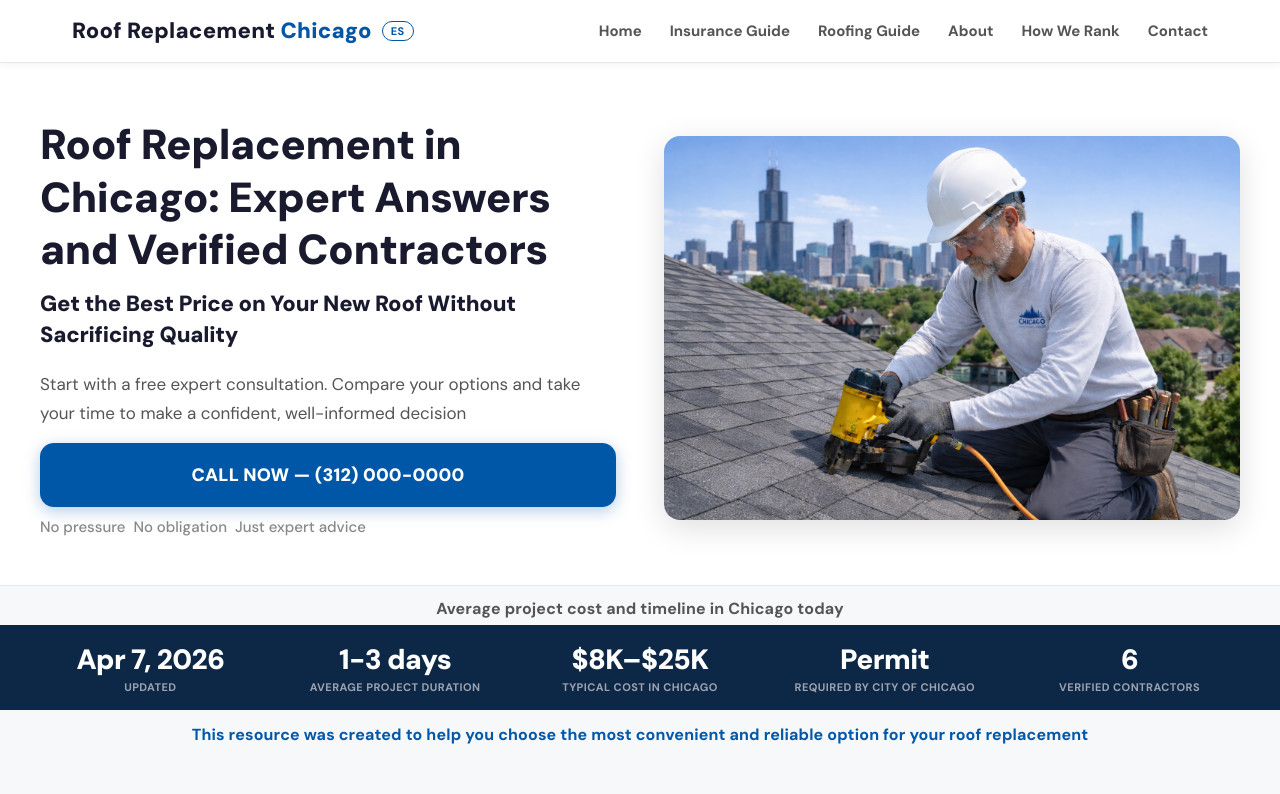
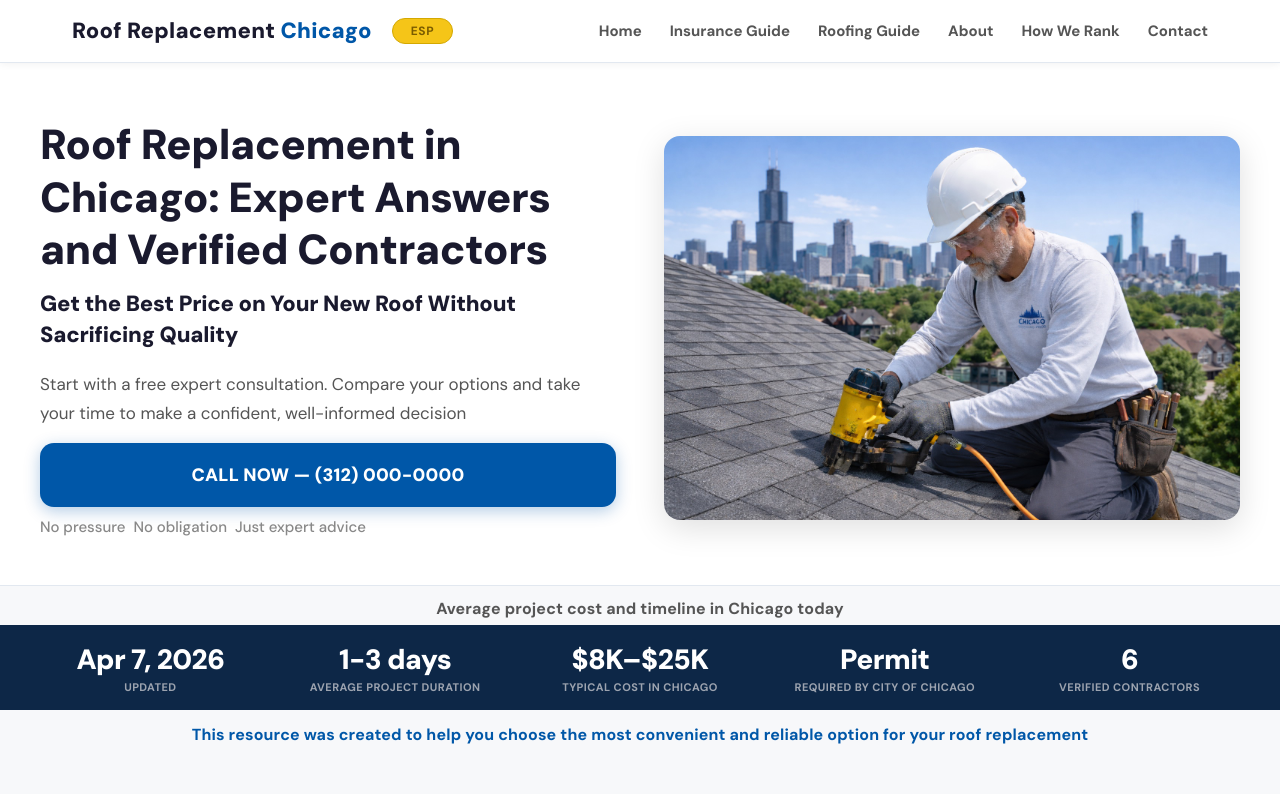
Before and after one commit to dm100usa-oss/roofreplacementchicago, a Next.js app: page / in a window 1280 px wide. Shown: the top 794 px of the page. Built offline with nearby package versions, Linux system fonts and the light colour scheme.

Commit message:
Add files via upload

```diff
--- a/src/components/Header.module.css
+++ b/src/components/Header.module.css
@@ -18,25 +18,38 @@
 .logoWrap {
   display: flex;
   align-items: center;
-  gap: .625rem;
+  gap: 1.25rem;
   flex-shrink: 0;
 }
-.langBtn {
-  font-size: 11px;
+.langBtnEsp {
+  font-size: 12px;
   font-weight: 700;
-  color: var(--blue);
   text-decoration: none;
-  border: 1.5px solid var(--blue);
   border-radius: 20px;
-  padding: 2px 8px;
-  letter-spacing: .04em;
-  transition: background .15s, color .15s;
+  padding: 4px 18px;
+  letter-spacing: .05em;
   white-space: nowrap;
+  transition: opacity .15s;
+  color: #7A5C00;
+  background: #F5C518;
+  border: 1.5px solid #D4A800;
 }
-.langBtn:hover {
-  background: var(--blue);
-  color: #fff;
+.langBtnEsp:hover { opacity: .85; }
+
+.langBtnEng {
+  font-size: 12px;
+  font-weight: 700;
+  text-decoration: none;
+  border-radius: 20px;
+  padding: 4px 18px;
+  letter-spacing: .05em;
+  white-space: nowrap;
+  transition: opacity .15s;
+  color: #1A4A8A;
+  background: #DBEAFE;
+  border: 1.5px solid #93C5FD;
 }
+.langBtnEng:hover { opacity: .85; }
 
 .logo {
   font-size: 18px;
--- a/src/components/Header.tsx
+++ b/src/components/Header.tsx
@@ -36,8 +36,8 @@ export default function Header() {
             <Link href={isEs ? '/es' : '/'} className={styles.logo}>
               Roof Replacement <span>Chicago</span>
             </Link>
-            <Link href={togglePath} className={styles.langBtn}>
-              {isEs ? 'EN' : 'ES'}
+            <Link href={togglePath} className={isEs ? styles.langBtnEng : styles.langBtnEsp}>
+              {isEs ? 'ENG' : 'ESP'}
             </Link>
           </div>
           <nav className={styles.desktopNav}>
```
